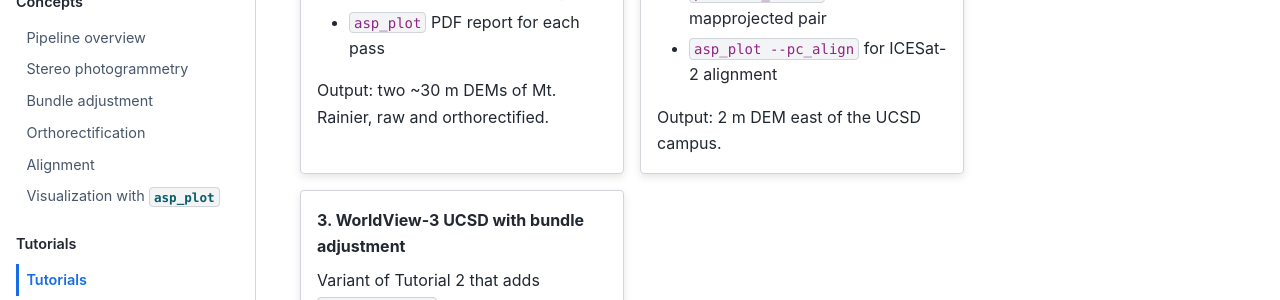
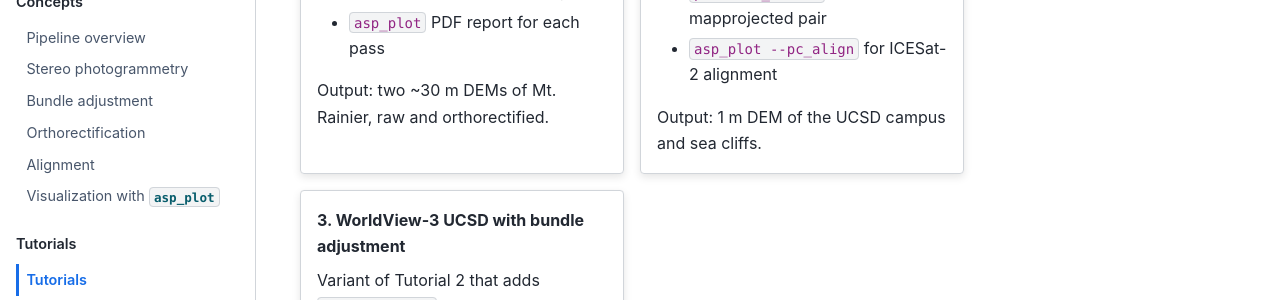
Before and after one commit to uw-cryo/stereopipeline-quickstart, a Sphinx documentation site: the page built from docs/tutorials/index.md, in a window 1280 px wide and 900 px high, scrolled down 442 px. Shown: the part 153-453 px from the top of the window. Built offline with Sphinx 7.4.7 and the Sphinx Book theme 1.1.4, drawn with Linux system fonts in a browser that asks for light colours; pages that are not in the unit, such as notebooks, are missing from menus.

Commit message:
Revert WV ROI to coastal 2x2 km at native GSD, 1 m DEM

```diff
--- a/docs/tutorials/index.md
+++ b/docs/tutorials/index.md
@@ -30,7 +30,7 @@ Stereo from a high-resolution commercial-style WV3 pair (SpaceNet CORE3D, openly
 - `parallel_stereo` on the mapprojected pair
 - `asp_plot --pc_align` for ICESat-2 alignment
 
-Output: 2 m DEM east of the UCSD campus.
+Output: 1 m DEM of the UCSD campus and sea cliffs.
 :::
 
 :::{grid-item-card} 3. WorldView-3 UCSD with bundle adjustment
```
Also changed, not shown: docs/start/codespaces.md (+1 -1 lines), 2 other files.
